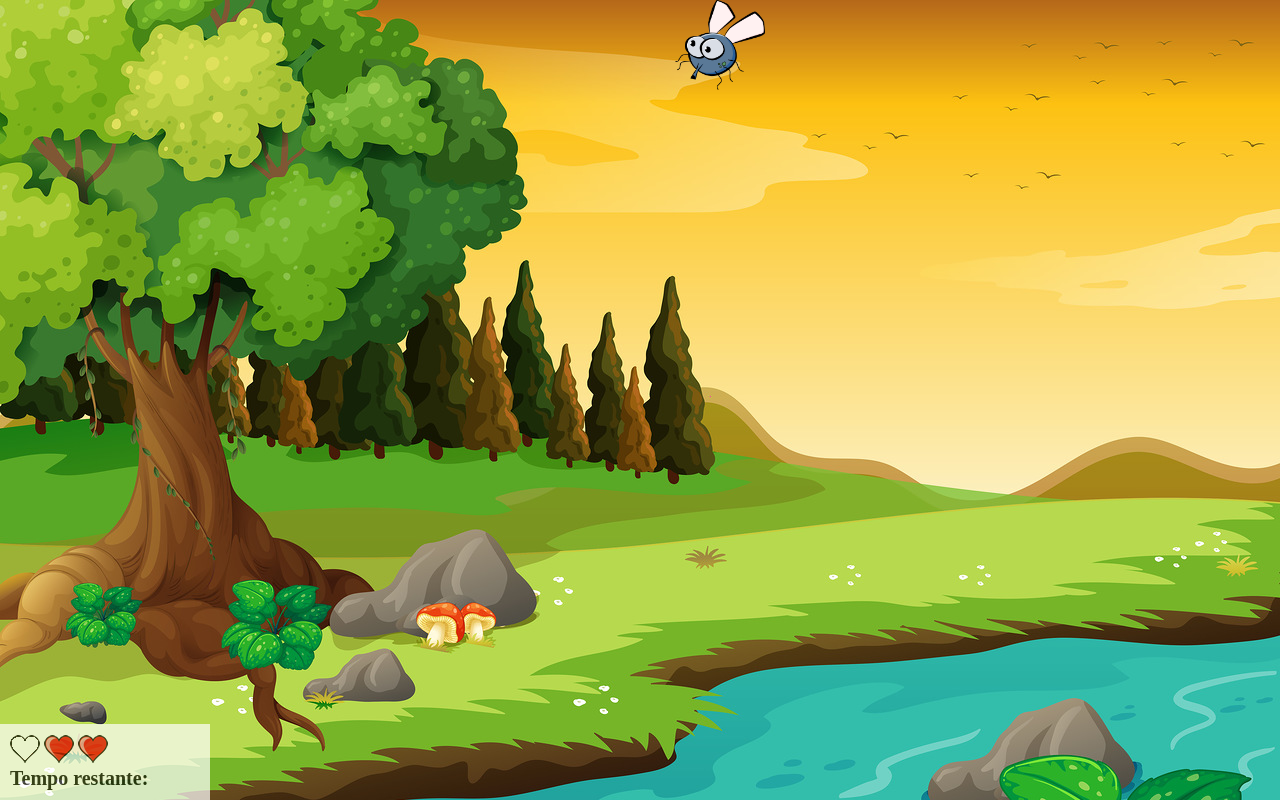
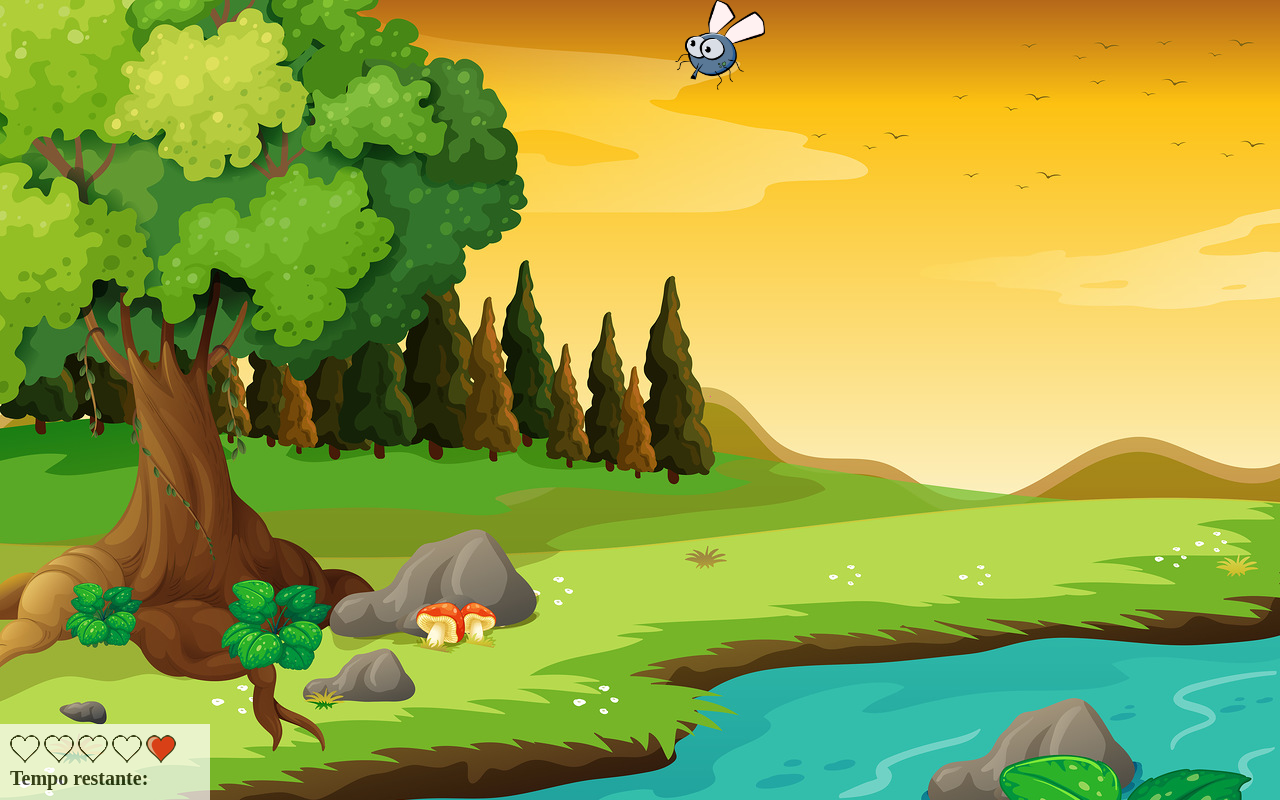
Before and after one commit to jardeylsonJacinto/game_matar_mosquito, a plain HTML site: page app.html in a window 1280 px wide. Drawn offline with Linux system fonts and the light colour scheme.

Commit message:
controlando os pontos de vidas

```diff
--- a/app.html
+++ b/app.html
@@ -11,9 +11,11 @@
 
         <div class="painel">
             <div class="vidas">
-                <img src="imagens/coracao_vazio.png">
-                <img src="imagens/coracao_cheio.png">
-                <img src="imagens/coracao_cheio.png">
+                <img id="v1" src="imagens/coracao_cheio.png">
+                <img id="v2" src="imagens/coracao_cheio.png">
+                <img id="v3" src="imagens/coracao_cheio.png">
+                <img id="v4" src="imagens/coracao_cheio.png">
+                <img id="v5" src="imagens/coracao_cheio.png">
             </div>
 
             <div class="cronometro">
--- a/js/jogo.js
+++ b/js/jogo.js
@@ -1,5 +1,6 @@
 let altura = 0;
 let largura = 0;
+let vidas = 1;
 
 function ajustaTamanhoPalcoJogo(){
     altura = window.innerHeight;
@@ -15,6 +16,9 @@ function posicaoRandomica(){
     //remover o mosquito anterior (caso exista)
     if(document.getElementById('mosquito')){
         document.getElementById('mosquito').remove();
+
+        document.getElementById('v' + vidas).src = "imagens/coracao_vazio.png";
+        vidas++;
     }
 
     let posicaoX = Math.floor(Math.random() * largura) - 90;
@@ -30,7 +34,10 @@ function posicaoRandomica(){
     mosquito.style.left = posicaoX + 'px';
     mosquito.style.top = posicaoY + 'px';
     mosquito.style.position = 'absolute';
-    mosquito.id = 'mosquito'
+    mosquito.id = 'mosquito';
+    mosquito.onclick = function(){
+        this.remove();
+    }
 
     document.body.appendChild(mosquito);
 
```
